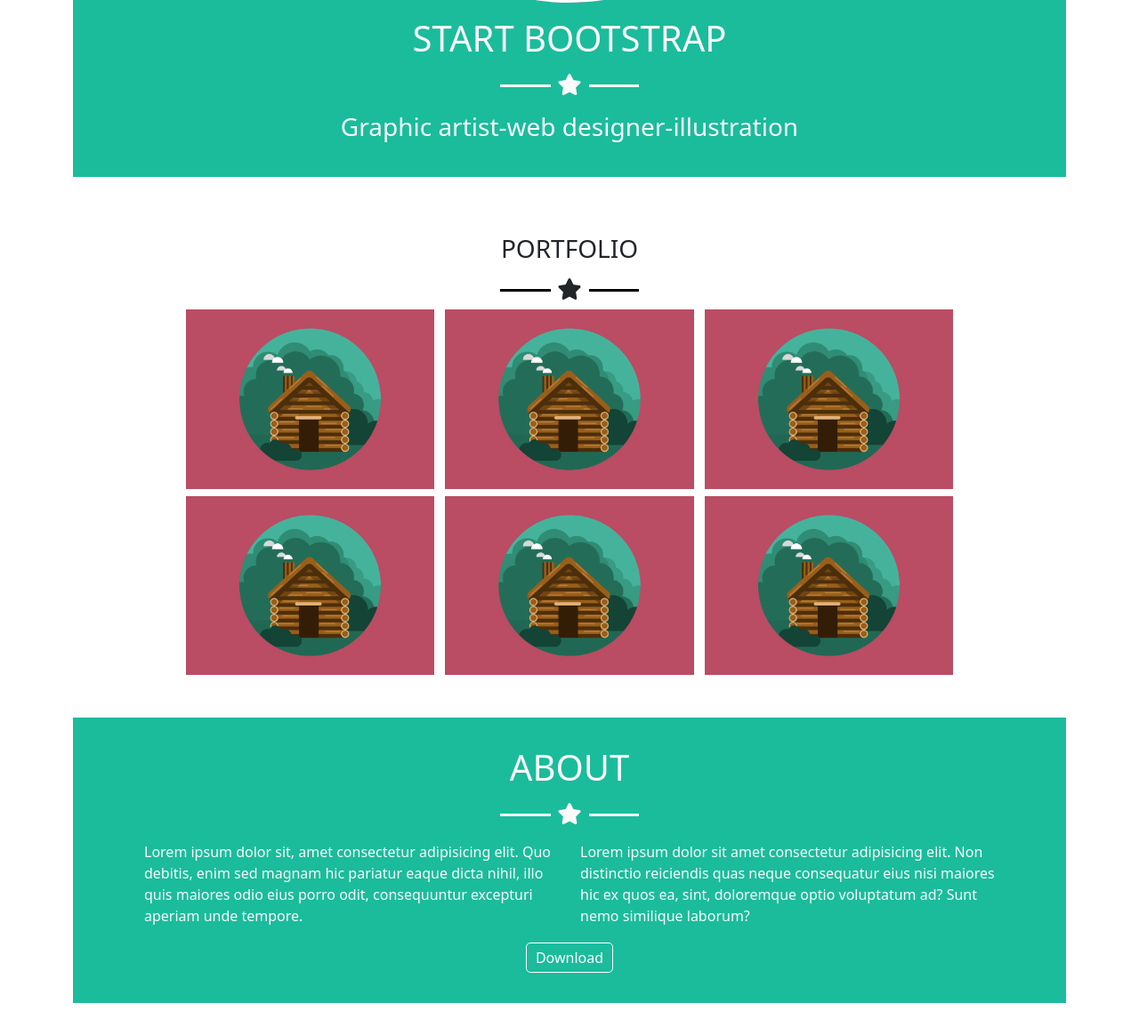
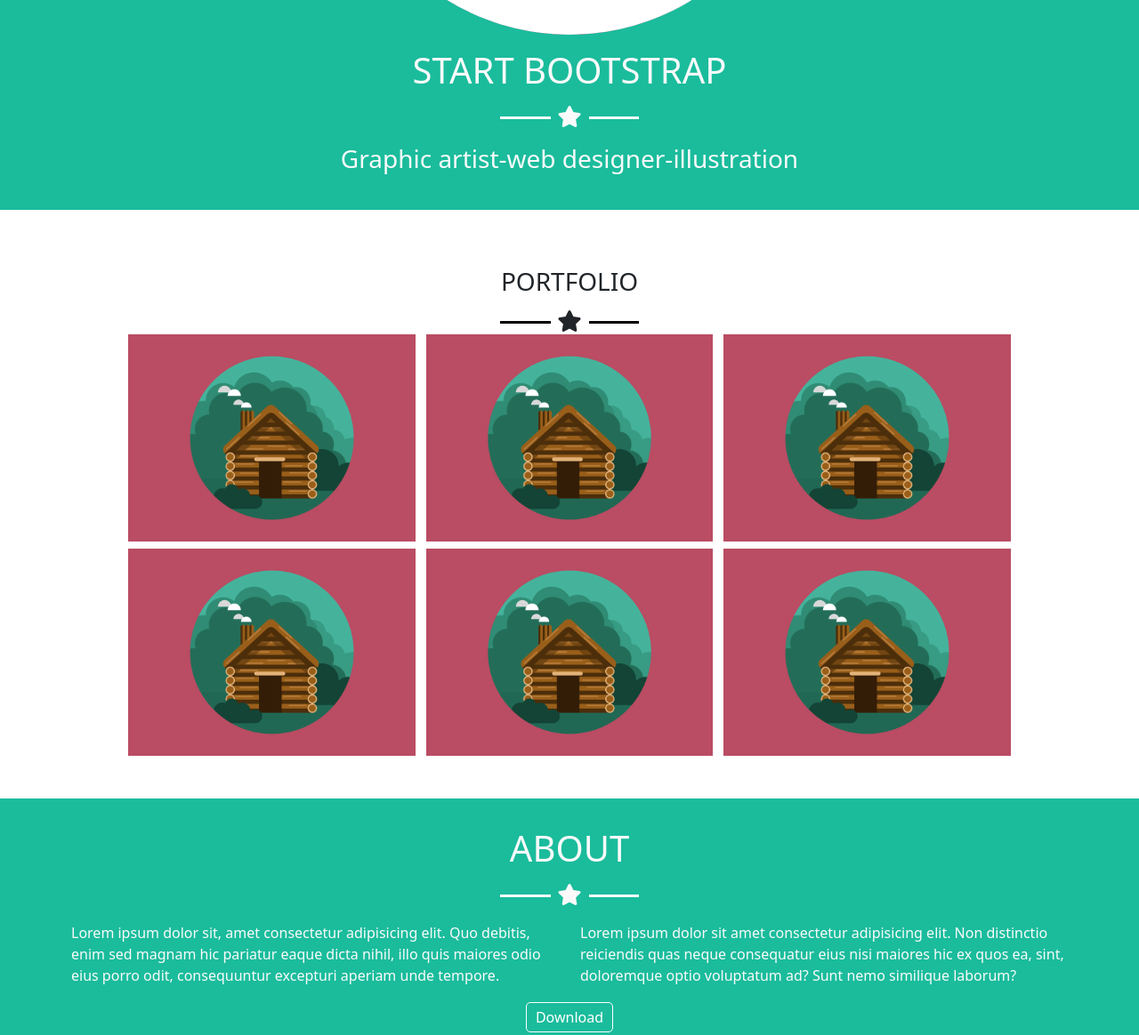
Before and after one commit to AlexsandroD/html-css-bootstrap-freelancer, a plain HTML site: page index.html in a window 1280 px wide. Shown: the part 644-1808 px from the top of the page at 89% size. Drawn offline with nearby package versions, Linux system fonts and the light colour scheme.

Commit message:
padding 0

```diff
--- a/css/style.css
+++ b/css/style.css
@@ -5,9 +5,6 @@
     transition:0.1s;
 }
 
-.ms_uppercase{
-    text-transform: uppercase;
-}
 
 .btn a{
     color:white;
@@ -17,15 +14,21 @@
     border-radius: 5px;
 }
 
+
 .btn:hover{
     opacity: 0.6;
     transform: scale(1.1);
 }
 
+/* my classes   */
 .ms_light-gray{
     background-color:#3A546D ;
 }
 
+
+.ms_uppercase{
+    text-transform: uppercase;
+}
 
 
 .ms_bg-light-green{
@@ -84,7 +87,7 @@ p{
     text-align: left;
 }
 
-
+/* FORM ####  */
 
 .group 			  {
     position:relative;
@@ -127,7 +130,14 @@ p{
     text-transform: uppercase;
   }
 
+
+
   @media(min-width:992px){
     #schede{width: 80%;
     margin: auto;}
   }
+
+  /* FINE FORM  */
+.padding{
+    padding:0px;
+}
--- a/index.html
+++ b/index.html
@@ -6,15 +6,15 @@
     <meta http-equiv="X-UA-Compatible" content="IE=edge">
     <meta name="viewport" content="width=device-width, initial-scale=1.0">
     <title>Bootstrap</title>
-    <link rel="stylesheet" href="css/style.css">
     <link href="https://cdn.jsdelivr.net/npm/bootstrap@5.0.2/dist/css/bootstrap.min.css" rel="stylesheet"
         integrity="sha384-EVSTQN3/azprG1Anm3QDgpJLIm9Nao0Yz1ztcQTwFspd3yD65VohhpuuCOmLASjC" crossorigin="anonymous">
+    <link rel="stylesheet" href="css/style.css">
     <link rel="stylesheet" href="https://pro.fontawesome.com/releases/v5.10.0/css/all.css"
         integrity="sha384-AYmEC3Yw5cVb3ZcuHtOA93w35dYTsvhLPVnYs9eStHfGJvOvKxVfELGroGkvsg+p" crossorigin="anonymous" />
 </head>
 
 <body>
-    <div class="container-lg">
+    <div class="container-fluid padding">
         <!-- inizio header  -->
         <header>
             <!-- inizio nav  -->
@@ -47,7 +47,7 @@
         <div class="container-fluid h-25">
             <div class="row">
                 <div class="col ms_bg-light-green text-center p-3">
-                    <img class=' w-50' src="img/avatar.svg" alt="">
+                    <img class=' container-fluid w-50' src="img/avatar.svg" alt="">
                     <h1 class="text-uppercase pt-3 pb-2 white">Start Bootstrap</h1>
                     <span class="star white"><span class="line"><i class="fas fa-star"></i></span></span>
                     <h3 class="white p-3">Graphic artist-web designer-illustration</h3>
@@ -59,12 +59,12 @@
         <!-- inizio main  -->
         <main>
 
-            <div class="container-sm mt-5 mb-5">
+            <div id="schede" class="container-sm mt-5 mb-5">
                 <div class="ms-text text-center">
                     <h1 class="text-uppercase pt-3 pb-2 fs-3">Portfolio</h1>
                     <span class="star"><span class="line-black"><i class="fas fa-star"></i></span></span>
                 </div>
-                <div id="schede" class="row gy-2 gx-1">
+                <div class="row gy-2 gx-1">
                     <div class="col-12 col-md-6 col-lg-4"><img class="container-fluid" src="img/cabin.png" alt=""></div>
                     <div class="col-12 col-md-6 col-lg-4"><img class="container-fluid" src="img/cabin.png" alt=""></div>
                     <div class="col-12 col-md-6 col-lg-4"><img class="container-fluid" src="img/cabin.png" alt=""></div>
```
